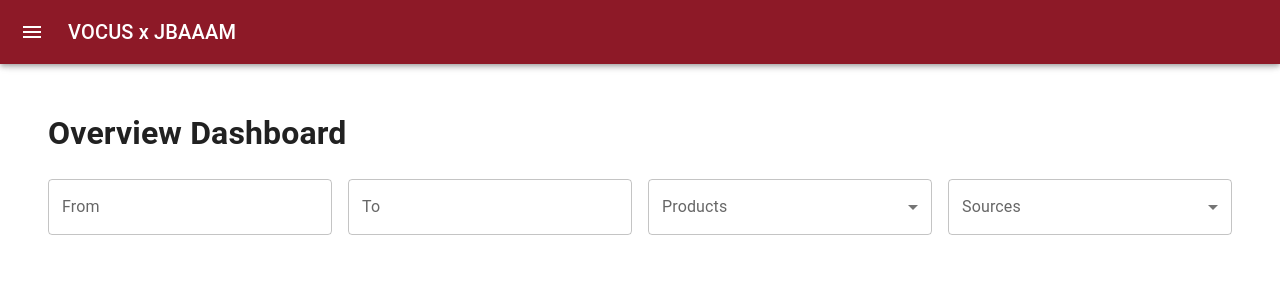
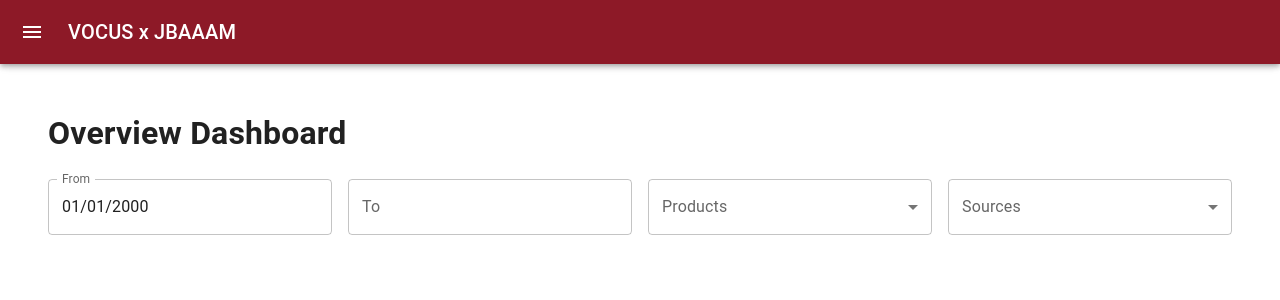
Before and after one commit to Service-Design-Studio/1d-final-project-summer-2024-sds-2024-team-03, a React (Create React App) app in the folder react/: page / in a window 1280 px wide. Shown: the top 300 px of the page. Built offline with nearby package versions, Linux system fonts and the light colour scheme.

Commit message:
laine: date session

```diff
--- a/react/src/App.tsx
+++ b/react/src/App.tsx
@@ -88,6 +88,7 @@
   //const theme = useTheme();
   const [open, setOpen] = React.useState(false);
   const [selectedMenu, setSelectedMenu] = useState("dashboard");
+  const [fromDate, setFromDate] = useState("01/01/2000");
   const handleDrawerOpen = () => {
     setOpen(true);
   };
@@ -162,8 +163,12 @@
           <Container maxWidth="lg">
             <Main open={open}>
               <DrawerHeader />
-              {selectedMenu === "dashboard" && <Dashboard />}
-              {selectedMenu === "analytics" && <Analytics />}
+              {selectedMenu === "dashboard" && (
+                <Dashboard setFromDate={setFromDate} fromDate={fromDate} />
+              )}
+              {selectedMenu === "analytics" && (
+                <Analytics setFromDate={setFromDate} fromDate={fromDate} />
+              )}
             </Main>
           </Container>
         </React.Fragment>
--- a/react/src/pages/Analytics.tsx
+++ b/react/src/pages/Analytics.tsx
@@ -11,15 +11,29 @@
 import Grid from "@mui/material/Unstable_Grid2";
 import { LocalizationProvider } from "@mui/x-date-pickers/LocalizationProvider";
 
-export default function Dashboard() {
+interface AnalyticsProps {
+  setFromDate: React.Dispatch<React.SetStateAction<string>>;
+  fromDate: string;
+}
+
+export default function Analytics({ setFromDate, fromDate }: AnalyticsProps) {
   return (
     <>
-      <h1>Feedback Analytics</h1>
+      <h1>Feedback Analysis</h1>
       <Box sx={{ flexGrow: 1 }}>
         <Grid container spacing={2}>
           <Grid xs={3}>
             <LocalizationProvider dateAdapter={AdapterDayjs}>
-              <DatePicker label="From" sx={{ width: "100%" }} />
+              <DatePicker
+                label="From"
+                value={dayjs(fromDate)}
+                sx={{ width: "100%" }}
+                onChange={(newValue) => {
+                  setFromDate(
+                    newValue ? newValue.format("MM/DD/YYYY") : "01/01/2020"
+                  );
+                }}
+              />
             </LocalizationProvider>
           </Grid>
           <Grid xs={3}>
--- a/react/src/pages/Dashboard.tsx
+++ b/react/src/pages/Dashboard.tsx
@@ -11,7 +11,12 @@
 import Grid from "@mui/material/Unstable_Grid2";
 import { LocalizationProvider } from "@mui/x-date-pickers/LocalizationProvider";
 
-export default function Dashboard() {
+interface DashboardProps {
+  setFromDate: React.Dispatch<React.SetStateAction<string>>;
+  fromDate: string;
+}
+
+export default function Dashboard({ setFromDate, fromDate }: DashboardProps) {
   return (
     <>
       <h1>Overview Dashboard</h1>
@@ -19,7 +24,16 @@
         <Grid container spacing={2}>
           <Grid xs={3}>
             <LocalizationProvider dateAdapter={AdapterDayjs}>
-              <DatePicker label="From" sx={{ width: "100%" }} />
+              <DatePicker
+                label="From"
+                value={dayjs(fromDate)}
+                sx={{ width: "100%" }}
+                onChange={(newValue) => {
+                  setFromDate(
+                    newValue ? newValue.format("MM/DD/YYYY") : "01/01/2020"
+                  );
+                }}
+              />
             </LocalizationProvider>
           </Grid>
           <Grid xs={3}>
```
